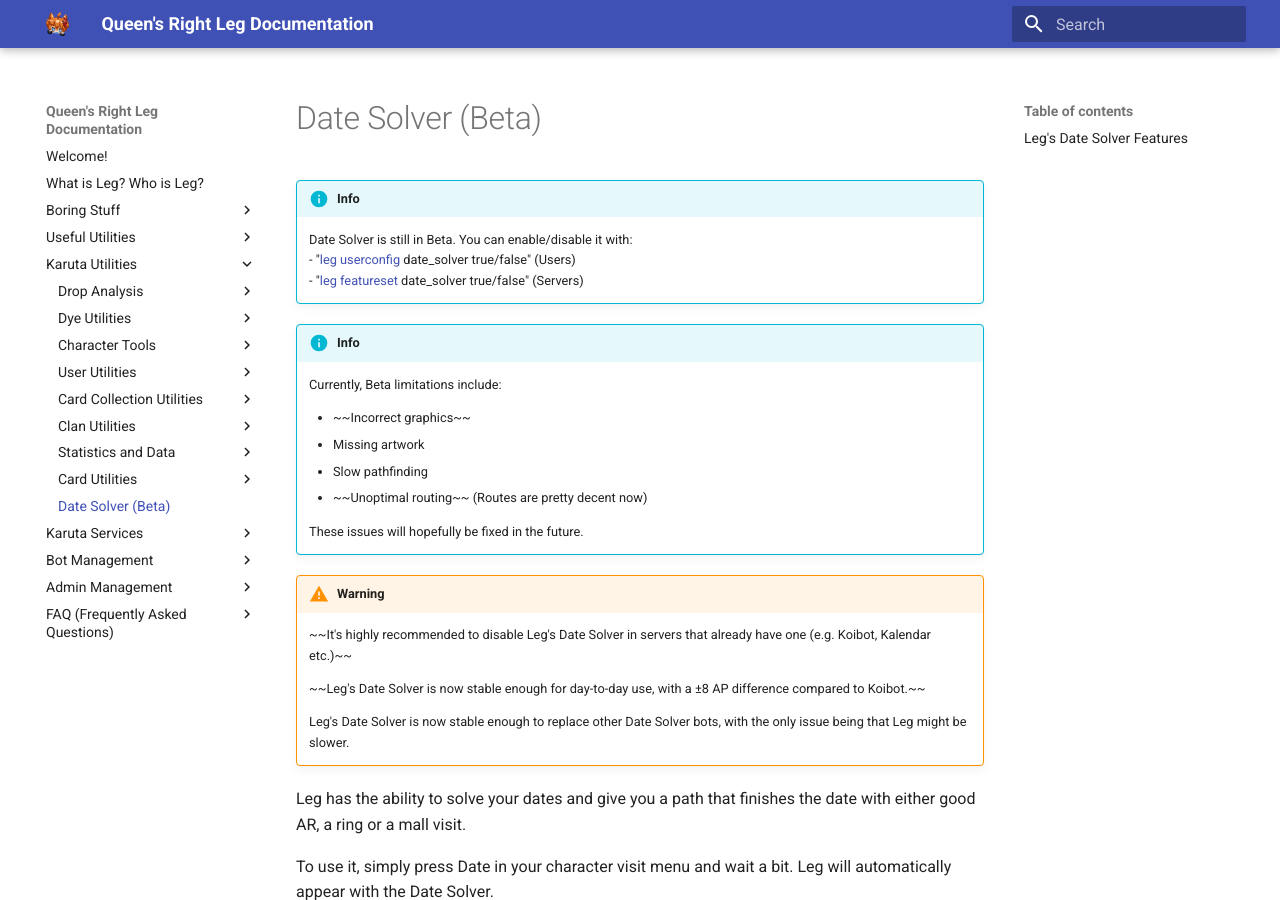
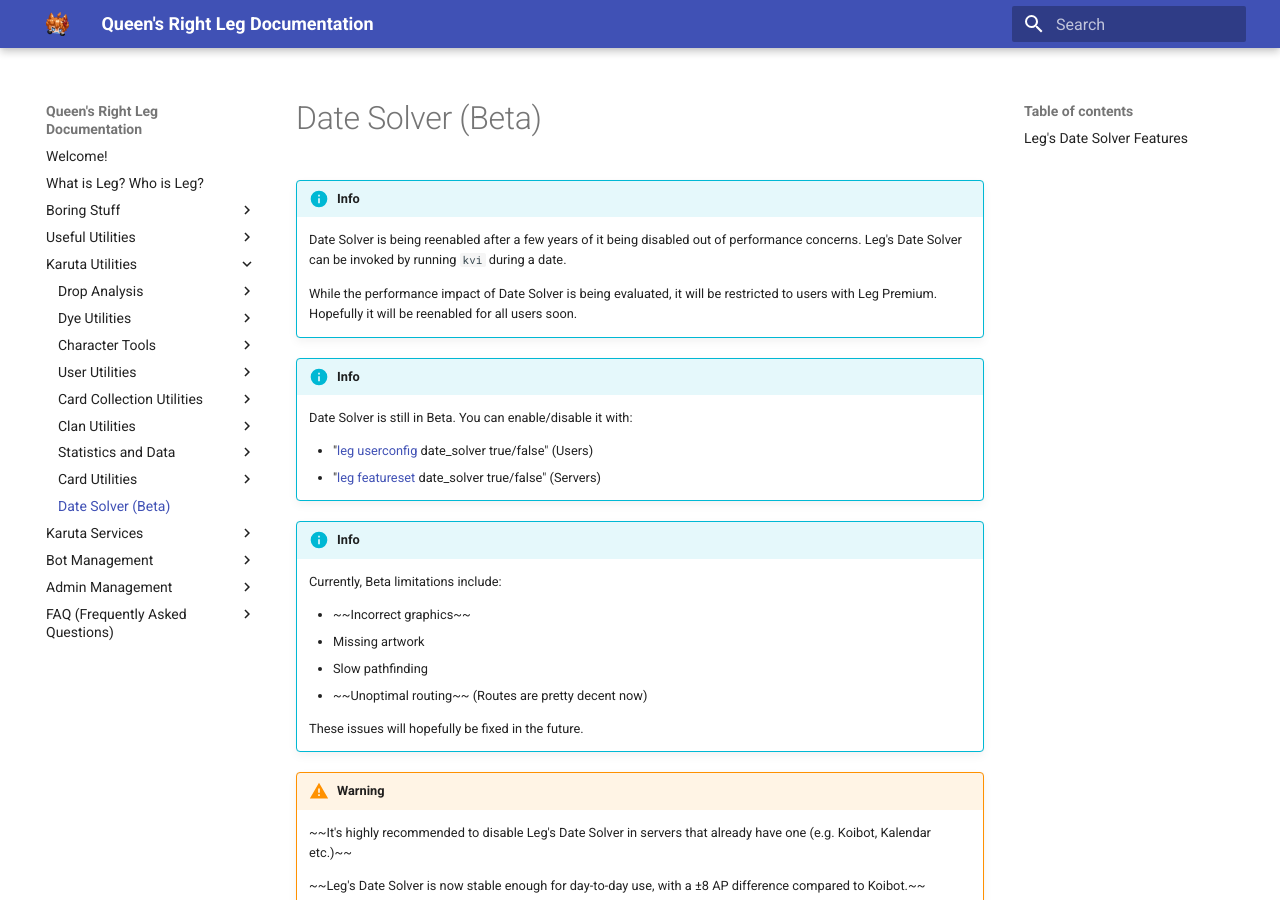
Before and after one commit to RyanCheddar/queens-right-leg, an MkDocs documentation site: the page built from docs/karuta-utilities/date-solver.md, in a window 1280 px wide and 900 px high. Built offline with MkDocs 1.6.1 and Material for MkDocs 9.7.7, drawn with Linux system fonts in a browser that asks for light colours.

Commit message:
date solver yay

```diff
--- a/docs/karuta-utilities/date-solver.md
+++ b/docs/karuta-utilities/date-solver.md
@@ -5,9 +5,15 @@
 # Date Solver (Beta)
 
 !!! info
+    Date Solver is being reenabled after a few years of it being disabled out of performance concerns. Leg's Date Solver can be invoked by running `kvi` during a date.
+
+    While the performance impact of Date Solver is being evaluated, it will be restricted to users with Leg Premium. Hopefully it will be reenabled for all users soon.
+
+!!! info
     Date Solver is still in Beta. You can enable/disable it with:
-    \- "[leg userconfig](../bot-management/user-feature-configuration/) date\_solver true/false" (Users)
-    \- "[leg featureset](../bot-management/server-feature-configuration/) date\_solver true/false" (Servers)
+
+    - "[leg userconfig](../bot-management/user-feature-configuration/) date\_solver true/false" (Users)
+    - "[leg featureset](../bot-management/server-feature-configuration/) date\_solver true/false" (Servers)
 
 !!! info
     Currently, Beta limitations include:
```
